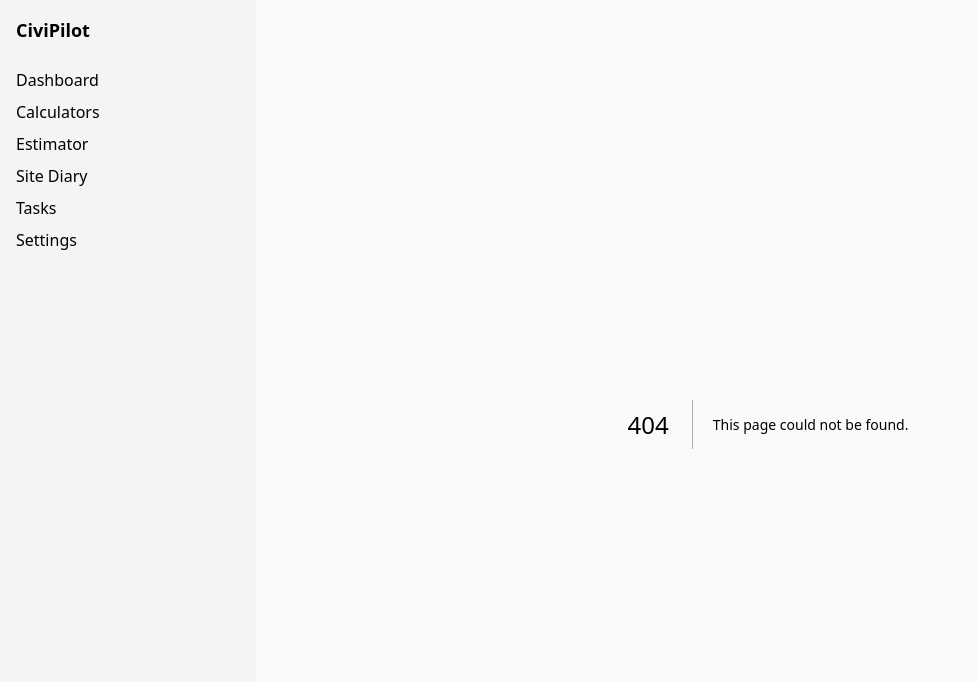
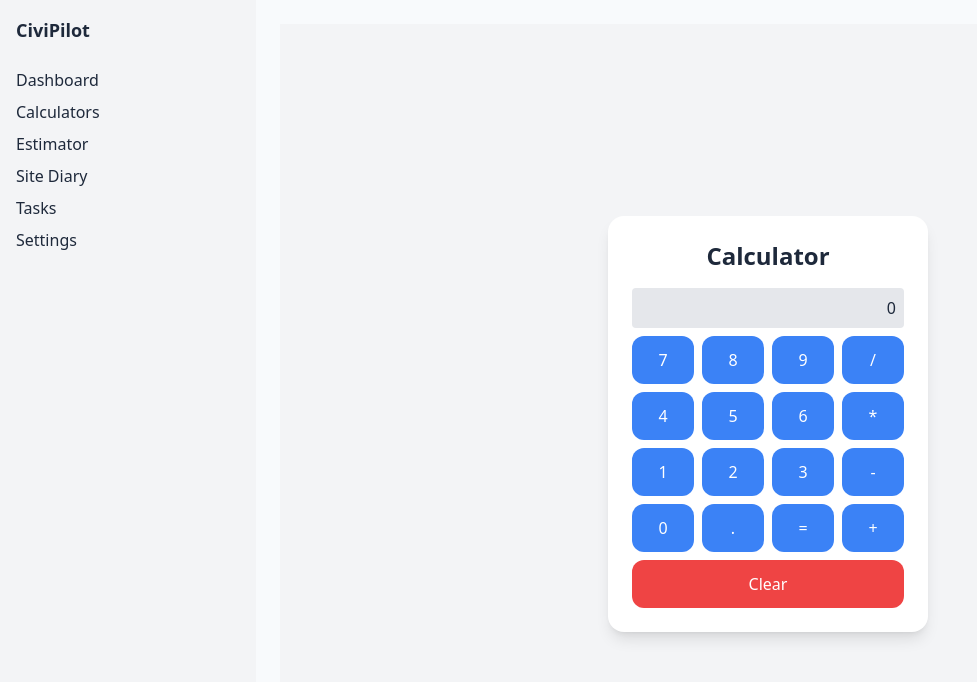
Before and after one commit to shadabalam117/CiviPilot, a Next.js app: page /calculators in a window 1280 px wide. Before the commit this address had no page. Shown: the top 682 px of the page, without its empty margins (0-977 px from the left). Built offline with nearby package versions, Linux system fonts and the light colour scheme.

Commit message:
Create page.tsx

```diff
--- /dev/null
+++ b/app/calculators/page.tsx
@@ -0,0 +1,58 @@
+"use client";
+
+import { useState } from "react";
+
+export default function CalculatorsPage() {
+  const [input, setInput] = useState("");
+  const [result, setResult] = useState("");
+
+  const handleClick = (value: string) => {
+    setInput(input + value);
+  };
+
+  const handleClear = () => {
+    setInput("");
+    setResult("");
+  };
+
+  const handleCalculate = () => {
+    try {
+      // ⚠️ eval is used here for simplicity, but replace with a safe parser later
+      const res = eval(input);
+      setResult(res.toString());
+    } catch {
+      setResult("Error");
+    }
+  };
+
+  return (
+    <div className="flex flex-col items-center justify-center min-h-screen bg-gray-100">
+      <div className="bg-white shadow-lg rounded-2xl p-6 w-80">
+        <h1 className="text-2xl font-bold mb-4 text-center">Calculator</h1>
+
+        <div className="mb-2 p-2 bg-gray-200 rounded">
+          <p className="text-right">{input || "0"}</p>
+          <p className="text-right font-bold text-xl">{result}</p>
+        </div>
+
+        <div className="grid grid-cols-4 gap-2">
+          {["7","8","9","/","4","5","6","*","1","2","3","-","0",".","=","+"].map((btn) => (
+            <button
+              key={btn}
+              className="bg-blue-500 text-white p-3 rounded-xl hover:bg-blue-600"
+              onClick={() => (btn === "=" ? handleCalculate() : handleClick(btn))}
+            >
+              {btn}
+            </button>
+          ))}
+          <button
+            className="col-span-4 bg-red-500 text-white p-3 rounded-xl hover:bg-red-600"
+            onClick={handleClear}
+          >
+            Clear
+          </button>
+        </div>
+      </div>
+    </div>
+  );
+}
```
